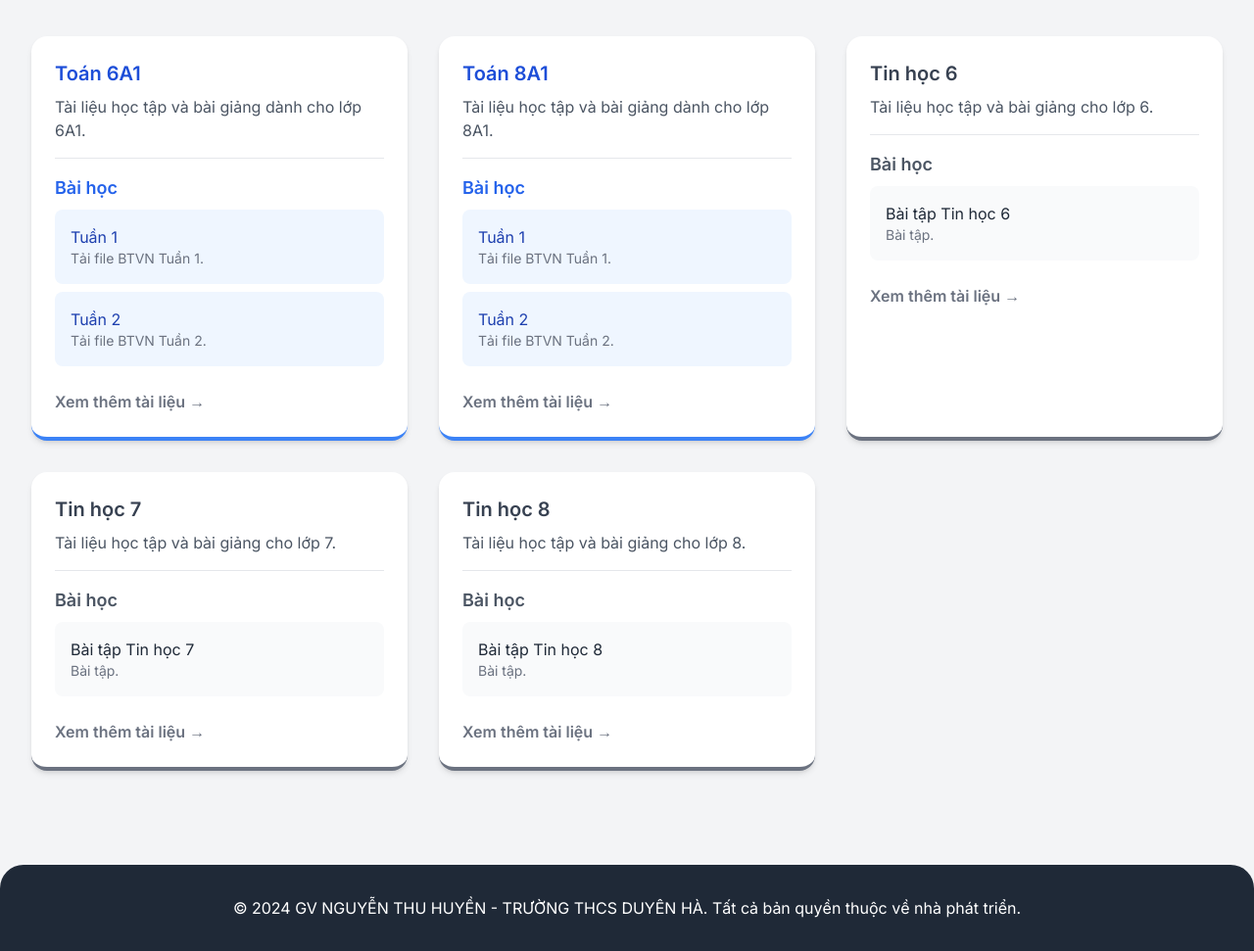
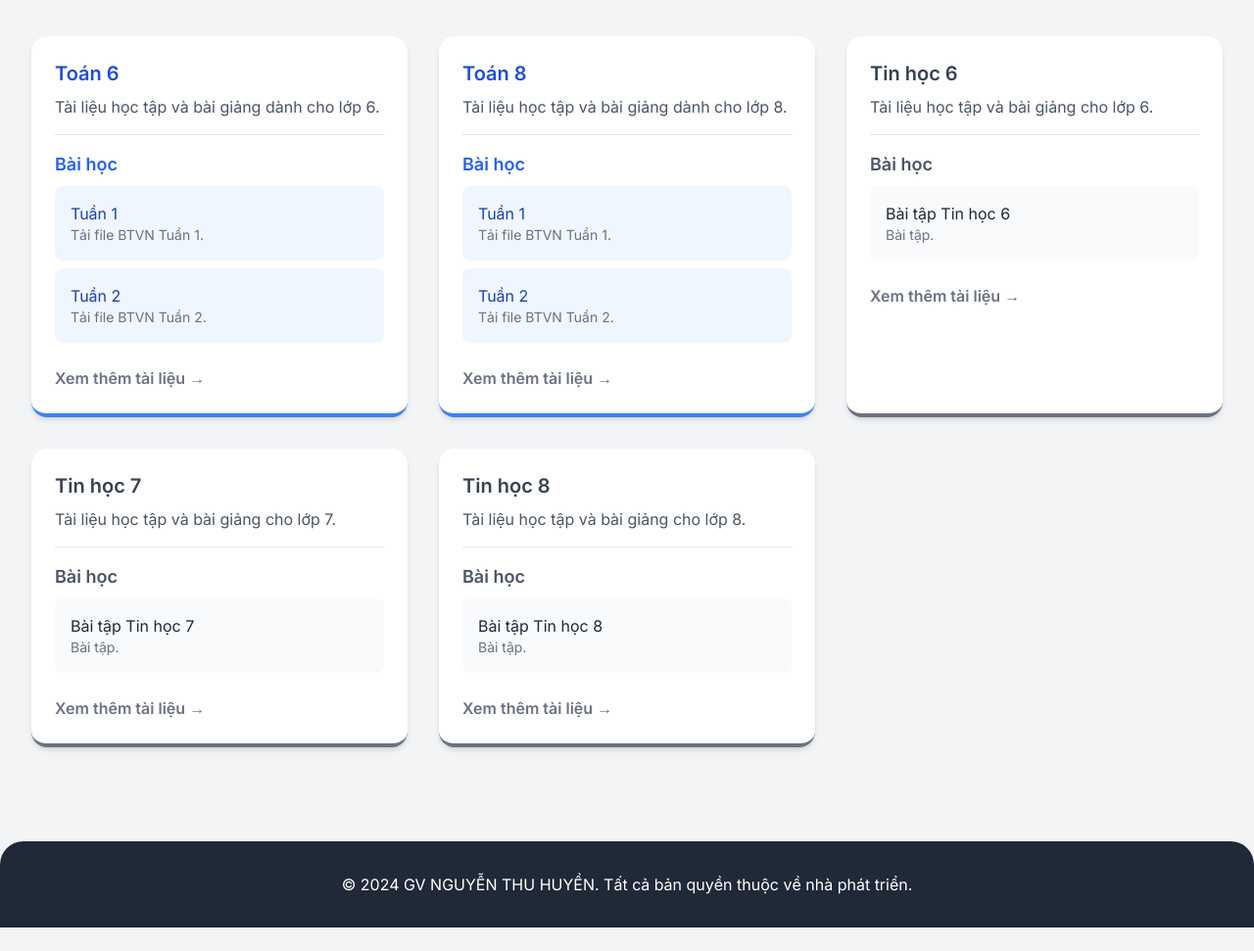
Before and after one commit to nguyenthuhuyen21091999-del/Huyen-Thu-Nguyen, a plain HTML site: page huyenweb.html in a window 1280 px wide. Shown: the part 467-1438 px from the top of the page at 98% size. After the commit the page ends 1414 px from the top, so only its background shows below. Drawn offline with nearby package versions, Linux system fonts and the light colour scheme.

Commit message:
Update huyenweb.html

```diff
--- a/huyenweb.html
+++ b/huyenweb.html
@@ -62,10 +62,10 @@
         <h2 class="text-3xl font-bold text-center mb-10 text-gray-800">Các môn học</h2>
 
         <div class="grid grid-cols-1 sm:grid-cols-2 lg:grid-cols-3 gap-8">
-            <!-- Thẻ môn Toán 6A1 -->
+            <!-- Thẻ môn Toán 6 -->
             <div class="subject-card bg-white p-6 rounded-2xl shadow-md border-b-4 border-blue-500">
-                <h3 class="text-xl font-semibold mb-2 text-blue-700">Toán 6A1</h3>
-                <p class="text-gray-600 mb-4">Tài liệu học tập và bài giảng dành cho lớp 6A1.</p>
+                <h3 class="text-xl font-semibold mb-2 text-blue-700">Toán 6</h3>
+                <p class="text-gray-600 mb-4">Tài liệu học tập và bài giảng dành cho lớp 6.</p>
                 <div class="mt-4 border-t pt-4">
                     <h4 class="text-lg font-semibold text-blue-600 mb-2">Bài học</h4>
                     <a href="https://drive.google.com/file/d/1QPK7LY8d86CT1Qihj0xucbitPwyHVifT/view?usp=sharing" target="_blank" class="block p-4 mb-2 bg-blue-50 rounded-lg hover:bg-blue-100 transition duration-300">
@@ -79,10 +79,10 @@
                 <a href="#" class="inline-block mt-4 text-gray-500 font-semibold hover:underline">Xem thêm tài liệu &rarr;</a>
             </div>
 
-            <!-- Thẻ môn Toán 8A1 -->
+            <!-- Thẻ môn Toán 8 -->
             <div class="subject-card bg-white p-6 rounded-2xl shadow-md border-b-4 border-blue-500">
-                <h3 class="text-xl font-semibold mb-2 text-blue-700">Toán 8A1</h3>
-                <p class="text-gray-600 mb-4">Tài liệu học tập và bài giảng dành cho lớp 8A1.</p>
+                <h3 class="text-xl font-semibold mb-2 text-blue-700">Toán 8</h3>
+                <p class="text-gray-600 mb-4">Tài liệu học tập và bài giảng dành cho lớp 8.</p>
                 <div class="mt-4 border-t pt-4">
                     <h4 class="text-lg font-semibold text-blue-600 mb-2">Bài học</h4>
                     <a href="https://drive.google.com/file/d/1ORUUdoDjKR6mD691hZ629j7EANgoam_B/view?usp=sharing" target="_blank" class="block p-4 mb-2 bg-blue-50 rounded-lg hover:bg-blue-100 transition duration-300">
@@ -144,7 +144,7 @@
     <!-- Chân trang -->
     <footer class="bg-gray-800 text-white py-8 mt-12 rounded-t-3xl">
         <div class="max-w-7xl mx-auto text-center">
-            <p>&copy; 2024 GV NGUYỄN THU HUYỀN - TRƯỜNG THCS DUYÊN HÀ. Tất cả bản quyền thuộc về nhà phát triển.</p>
+            <p>&copy; 2024 GV NGUYỄN THU HUYỀN. Tất cả bản quyền thuộc về nhà phát triển.</p>
         </div>
     </footer>
 
```
